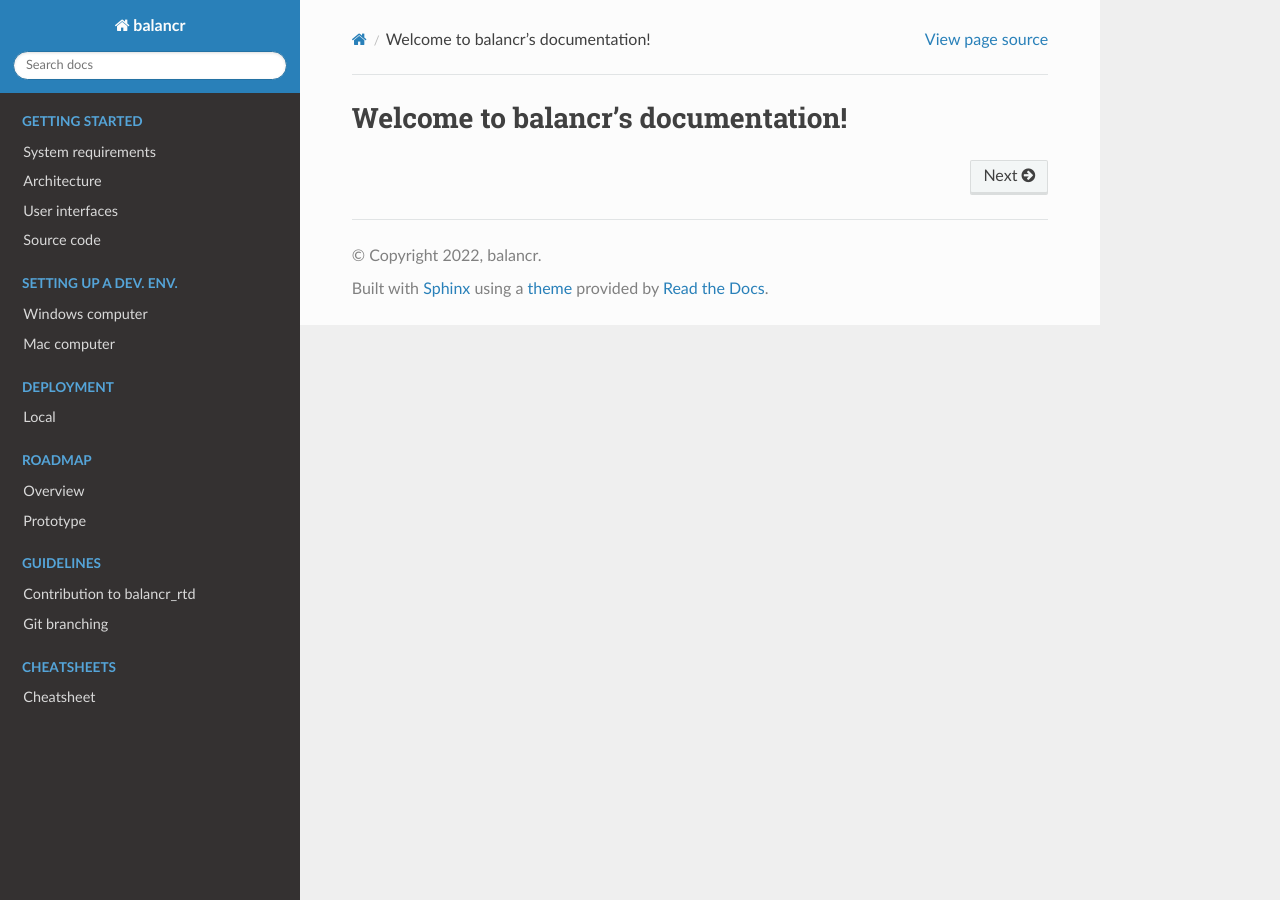
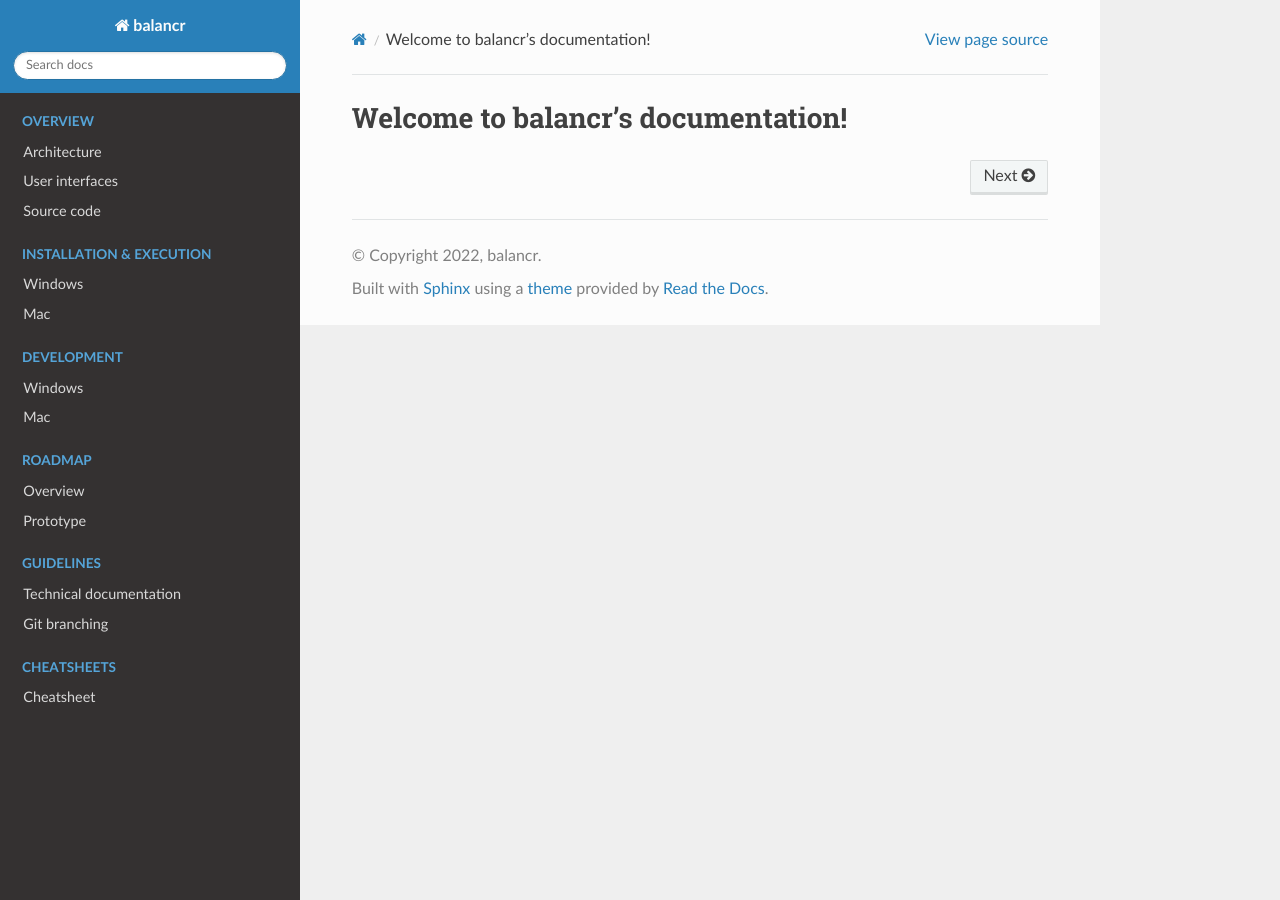
Before and after one commit to swissbalancr/balancr_rtd, a Sphinx documentation site: the page built from source/index.rst, in a window 1280 px wide. Built offline with Sphinx 7.4.7 and the Read the Docs theme 2.0.0, drawn with Linux system fonts in a browser that asks for light colours.

Commit message:
Introduced installation and execution

```diff
--- a/source/deployment/local.rst
+++ /dev/null
@@ -1,3 +0,0 @@
-=====
-Local
-=====
--- /dev/null
+++ b/source/development/mac_os.rst
@@ -0,0 +1,3 @@
+===
+Mac
+===
--- a/source/guidelines/readthedocs.rst
+++ b/source/guidelines/technical_documentation.rst
@@ -1,6 +1,6 @@
-===========================
-Contribution to balancr_rtd
-===========================
+=======================
+Technical documentation
+=======================
 
 Every team member is encouraged to contribute to the Read the Docs technical documentation. The source code is hosted on GitHub in the repository called balancr_rtd.
 
--- a/source/index.rst
+++ b/source/index.rst
@@ -9,27 +9,27 @@
 .. toctree::
    :maxdepth: 2
    :hidden:
-   :caption: Getting started
+   :caption: Overview
 
-   getting_started/system_requirements.rst
-   getting_started/architecture.rst
-   getting_started/user_interfaces.rst
-   getting_started/source_code.rst
+   overview/architecture.rst
+   overview/user_interfaces.rst
+   overview/source_code.rst
 
 .. toctree::
    :maxdepth: 2
    :hidden:
-   :caption: Setting up a dev. env.
+   :caption: Installation & execution
 
-   setting_up_dev_env/windows_os.rst
-   setting_up_dev_env/mac_os.rst
+   installation_execution/windows_os.rst
+   installation_execution/mac_os.rst
 
 .. toctree::
    :maxdepth: 2
    :hidden:
-   :caption: Deployment
+   :caption: Development
 
-   deployment/local.rst
+   development/windows_os.rst
+   development/mac_os.rst
 
 .. toctree::
    :maxdepth: 2
@@ -44,7 +44,7 @@
    :hidden:
    :caption: Guidelines
 
-   guidelines/readthedocs.rst
+   guidelines/technical_documentation.rst
    guidelines/git_branching.rst
 
 .. toctree::
--- /dev/null
+++ b/source/installation_execution/mac_os.rst
@@ -0,0 +1,3 @@
+===
+Mac
+===
--- a/source/setting_up_dev_env/mac_os.rst
+++ /dev/null
@@ -1,3 +0,0 @@
-============
-Mac computer
-============
--- a/source/setting_up_dev_env/windows_os.rst
+++ /dev/null
@@ -1,3 +0,0 @@
-================
-Windows computer
-================
```
Also changed, not shown: source/development/windows_os.rst (added, +11 -0 lines), source/getting_started/system_requirements.rst (deleted, +0 -17 lines), source/installation_execution/windows_os.rst (added, +21 -0 lines), source/overview/architecture.rst (renamed from source/getting_started/architecture.rst), source/overview/source_code.rst (renamed from source/getting_started/source_code.rst), source/overview/user_interfaces.rst (renamed from source/getting_started/user_interfaces.rst).
